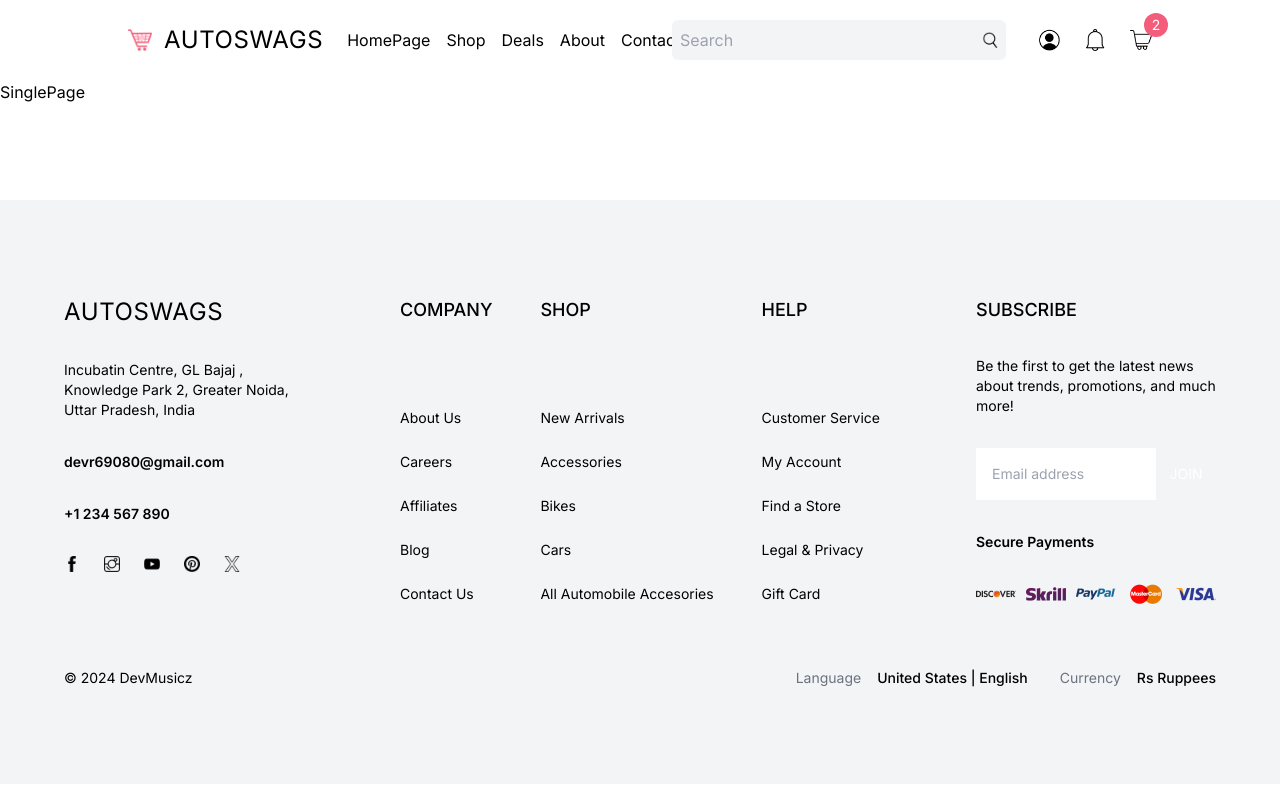
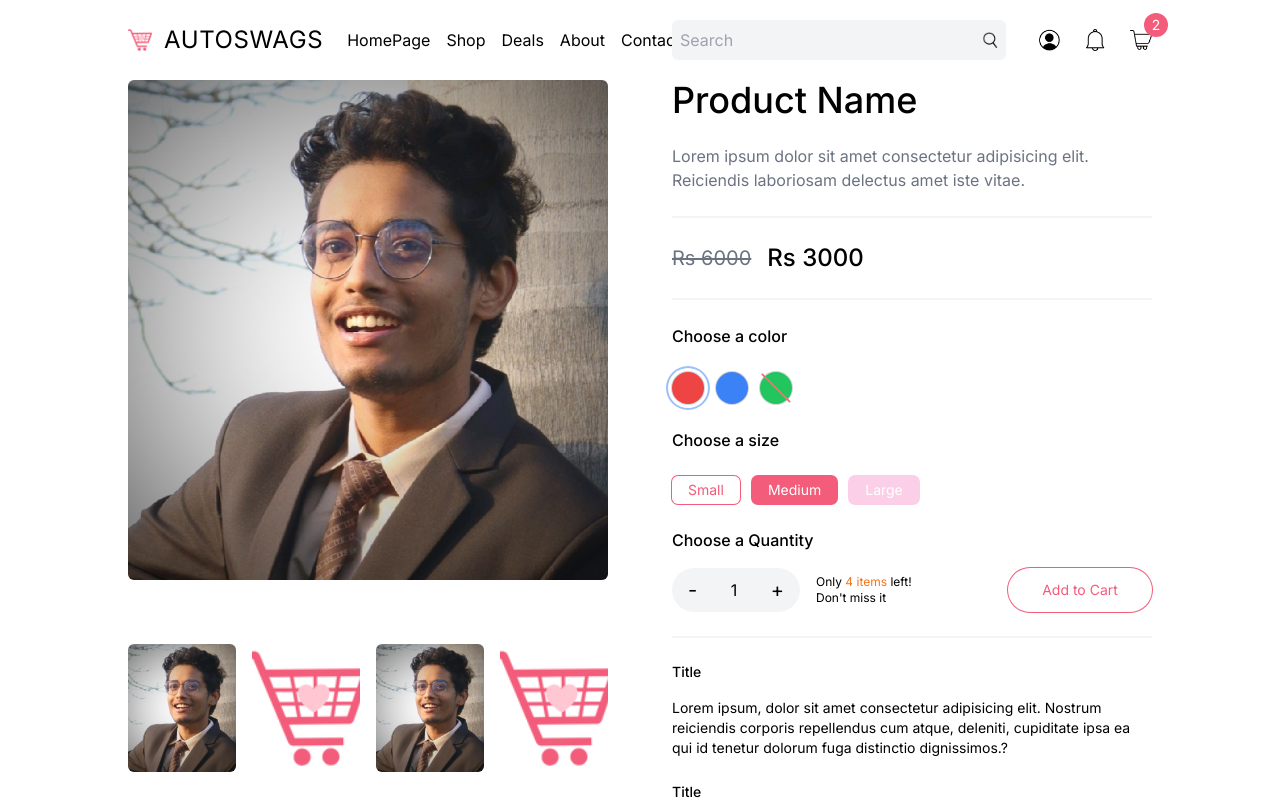
Before and after one commit to devmusiczz/Wheelify, a Next.js app: page /test in a window 1280 px wide. Shown: the top 800 px of the page. Built offline with nearby package versions, Linux system fonts and the light colour scheme.

Commit message:
added single product page

```diff
--- a/src/app/[slug]/page.tsx
+++ b/src/app/[slug]/page.tsx
@@ -1,7 +1,41 @@
+import Add from "../components/Add"
+import CustomizeProducts from "../components/CustomizeProducts"
+import ProductImages from "../components/ProductImages"
 
 const SinglePage = () => {
   return (
-    <div>SinglePage</div>
+    <div className="px-4 md:px-8 lg:px-16 xl:px-32 2xl:px-64 relative flex flex-col lg:flex-row gap-16 ">
+      {/* IMG */}
+      <div className="w-full lg:w-1/2 lg:sticky top-20 h-max">
+        <ProductImages/>
+      </div>
+      {/* TEXTS */}
+      <div className="w-full lg:w-1/2 flex flex-col gap-6">
+          <h1 className="text-4xl font-medium" >Product Name</h1>
+          <p className="text-gray-500">Lorem ipsum dolor sit amet consectetur adipisicing elit. Reiciendis laboriosam delectus amet iste vitae.</p>
+          <div className="h-[2px] bg-gray-100" />
+          <div className="flex items-center gap-4" >
+            <h3 className="text-xl text-gray-500 line-through">Rs 6000</h3>
+            <h2 className="font-medium text-2xl">Rs 3000</h2>
+          </div>
+          <div className="h-[2px] bg-gray-100" />
+          <CustomizeProducts />
+          <Add />
+          <div className="h-[2px] bg-gray-100" />
+          <div className="text-sm">
+            <h4 className="font-medium mb-4" >Title</h4>
+            <p>Lorem ipsum, dolor sit amet consectetur adipisicing elit. Nostrum reiciendis corporis repellendus cum atque, deleniti, cupiditate ipsa ea qui id tenetur dolorum fuga distinctio dignissimos.?</p>
+          </div>
+          <div className="text-sm">
+            <h4 className="font-medium mb-4" >Title</h4>
+            <p>Lorem ipsum, dolor sit amet consectetur adipisicing elit. Nostrum reiciendis corporis repellendus cum atque, deleniti, cupiditate ipsa ea qui id tenetur dolorum fuga distinctio dignissimos.?</p>
+          </div>
+          <div className="text-sm">
+            <h4 className="font-medium mb-4" >Title</h4>
+            <p>Lorem ipsum, dolor sit amet consectetur adipisicing elit. Nostrum reiciendis corporis repellendus cum atque, deleniti, cupiditate ipsa ea qui id tenetur dolorum fuga distinctio dignissimos.?</p>
+          </div>
+      </div>
+    </div>
   )
 }
 
--- /dev/null
+++ b/src/app/components/Add.tsx
@@ -0,0 +1,39 @@
+'use client'
+import { useState } from "react"
+
+const Add = () => {
+    const [quantity, setQuantity] = useState(1);
+
+    // TEMPORARY
+    const stock = 4;
+
+    const handleQuantity = (type: 'i' | 'd' ) => {
+        if(type === 'd' && quantity > 1){
+            setQuantity((prev)=> prev - 1);
+        }
+        if(type === 'i' && quantity < stock ){
+            setQuantity((prev)=> prev + 1);
+        }
+
+    }
+  return (
+    <div className="flex flex-col gap-4">
+        <h4 className="font-medium">Choose a Quantity</h4>
+        <div className="flex justify-between">
+           <div className="flex items-center gap-4">
+            <div className="bg-gray-100 py-2 px-4 rounded-3xl flex items-center justify-between
+            w-32">
+                <button className="cursor-pointer text-xl" onClick={()=>handleQuantity("d")}>-</button>
+                {quantity}
+                <button className="cursor-pointer text-xl" onClick={()=>handleQuantity("i")}>+</button>
+            </div>
+            <div className="text-xs">Only <span className="text-orange-500">4 items</span> left! <br /> {"Don't"} miss it</div>
+        </div>
+
+        <button className="w-36 text-sm rounded-3xl ring-1 ring-laalhai text-laalhai py-2 px-4 hover:bg-laalhai hover:text-white disabled:cursor-not-allowed disabled:bg-pink-200 disabled:text-white disabled:ring-none">Add to Cart</button>
+    </div>
+    </div>
+  )
+}
+
+export default Add
--- /dev/null
+++ b/src/app/components/CustomizeProducts.tsx
@@ -0,0 +1,34 @@
+'use client'
+
+const CustomizeProducts = () => {
+  return (
+    <div className="flex flex-col gap-6">
+      <h4 className="font-medium">Choose a color</h4>
+      <ul className="flex items-center gap-3">
+        <li className="w-8 h-8 rounded-full ring-1 ring-gray-300 cursor-pointer relative bg-red-500">
+          <div className="absolute w-10 h-10 rounded-full ring-2 top-1/2 left-1/2 transform -translate-x-1/2 -translate-y-1/2" />
+        </li>
+        <li className="w-8 h-8 rounded-full ring-1 ring-gray-300 cursor-pointer relative bg-blue-500">
+        </li>
+        <li className="w-8 h-8 rounded-full ring-1 ring-gray-300 cursor-pointer relative bg-green-500">
+          <div className="absolute w-10 h-[2px] bg-red-400 rotate-45 cursor-not-allowed top-1/2 left-1/2 transform -translate-x-1/2 -translate-y-1/2" />
+        </li>
+      </ul>
+
+      <h4 className="font-medium">Choose a size</h4>
+      <ul className="flex items-center gap-3">
+        <li className="ring-1 ring-laalhai text-laalhai rounded-md py-1 px-4 text-sm cursor-pointer">
+          Small
+        </li>
+        <li className="ring-1 ring-laalhai text-white bg-laalhai rounded-md py-1 px-4 text-sm cursor-pointer">
+          Medium
+        </li>
+        <li className="ring-1 ring-pink-200 text-white bg-pink-200 rounded-md py-1 px-4 text-sm cursor-not-allowed">
+          Large
+        </li>
+      </ul>
+    </div>
+  )
+}
+
+export default CustomizeProducts
--- a/src/app/components/NavIcons.tsx
+++ b/src/app/components/NavIcons.tsx
@@ -45,14 +45,14 @@ const NavIcons = () => {
         height={22}
         className="cursor-pointer"
       />
-      <div className="relative cursor-pointer">
+      <div className="relative cursor-pointer" onClick={() => setIsCartOpen((prev) => !prev)}>
         <Image
           src="/cart.png"
           alt=""
           width={22}
           height={22}
           className="cursor-pointer"
-          onClick={() => setIsCartOpen((prev) => !prev)}
+
         />
         <div className="absolute -top-4 -right-4 w-6 h-6 bg-laalhai rounded-full text-white text-sm flex items-center justify-center">
           2
--- /dev/null
+++ b/src/app/components/ProductImages.tsx
@@ -0,0 +1,53 @@
+'use client'
+import Image from 'next/image'
+import { useState } from 'react'
+
+const images = [
+    {
+        id: 1,
+        url : '/dev.jpeg'
+    },
+    {
+        id: 2,
+        url : '/logo.png'
+    },
+    {
+        id: 3,
+        url : '/dev.jpeg'
+    },
+    {
+        id: 4,
+        url : '/logo.png'
+    },
+
+];
+
+const ProductImages = () => {
+
+    const [index, setIndex] = useState(0);
+
+  return (
+    <div className="">
+        <div className="h-[500px] relative">
+            <Image src={images[index].url}
+            alt=""
+            fill
+            className='object-cover rounded-md'
+            sizes="50vw"  />
+        </div>
+        <div className='flex justify-between gap-4 mt-8'>
+            {images.map((img,i)=>
+            <div className='w-1/4 h-32 relative gap-4 mt-8 cursor-pointer' key={img.id} onClick={()=>setIndex(i) } >
+                <Image src={img.url}
+                alt=""
+                fill
+                sizes='30vw'
+                className='object-cover rounded-md' />
+            </div>
+            )}
+        </div>
+    </div>
+  )
+}
+
+export default ProductImages
```
